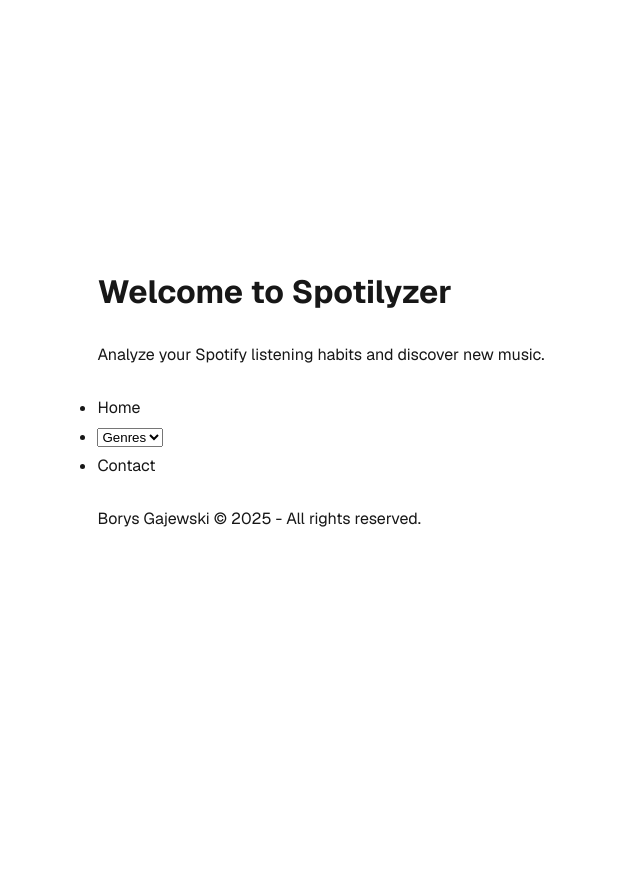
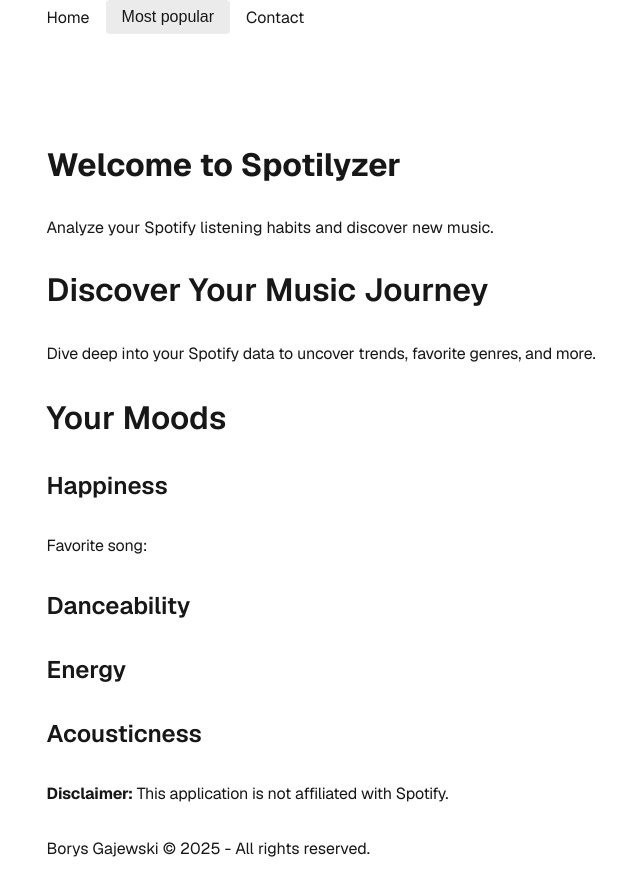
Before and after one commit to lis531/Spotilyzer, a Next.js app: page / in a window 1280 px wide. Shown: the top 896 px of the page, without its empty margins (319-959 px from the left). Before the commit the page ends 800 px from the top, so only its background shows below. Built offline with nearby package versions, Linux system fonts and the light colour scheme.

Commit message:
Update
Initial layout

```diff
--- a/package.json
+++ b/package.json
@@ -9,7 +9,7 @@
     "lint": "next lint"
   },
   "dependencies": {
-    "framer-motion": "^12.23.9",
+    "framer-motion": "^12.23.12",
     "next": "15.4.4",
     "react": "19.1.0",
     "react-dom": "19.1.0"
--- a/src/app/page.module.css
+++ b/src/app/page.module.css
@@ -11,7 +11,7 @@
   align-items: center;
   justify-items: center;
   min-height: 100svh;
-  padding: 80px;
+  padding: 60px;
   gap: 64px;
   font-family: var(--font-geist-sans);
 }
@@ -34,134 +34,67 @@
   grid-row-start: 2;
 }
 
-.main ol {
-  font-family: var(--font-geist-mono);
-  padding-left: 0;
-  margin: 0;
-  font-size: 14px;
+.nav {
+  position: fixed;
+  top: 0;
+  width: 100%;
+  display: flex;
+  gap: 16px;
+  align-items: center;
+}
+
+.text {
+  color: var(--foreground);
+  font-size: 16px;
   line-height: 24px;
   letter-spacing: -0.01em;
-  list-style-position: inside;
 }
 
-.main li:not(:last-of-type) {
-  margin-bottom: 8px;
+.h1 {
+  font-size: 32px;
+  line-height: 40px;
+  font-weight: 600;
+  margin: 0;
 }
 
-.main code {
-  font-family: inherit;
-  background: var(--gray-alpha-100);
-  padding: 2px 4px;
-  border-radius: 4px;
+.h2 {
+  font-size: 24px;
+  line-height: 32px;
   font-weight: 600;
+  margin: 0;
 }
 
-.ctas {
-  display: flex;
-  gap: 16px;
+.h3 {
+  font-size: 20px;
+  line-height: 28px;
+  font-weight: 600;
+  margin: 0;
 }
 
-.ctas a {
-  appearance: none;
-  border-radius: 128px;
-  height: 48px;
-  padding: 0 20px;
-  border: 1px solid transparent;
-  transition:
-    background 0.2s,
-    color 0.2s,
-    border-color 0.2s;
+.button {
+  padding: 8px 16px;
+  border-radius: 4px;
+  border: none;
+  font-size: 16px;
+  font-weight: 500;
   cursor: pointer;
-  display: flex;
-  align-items: center;
-  justify-content: center;
-  font-size: 16px;
-  line-height: 20px;
-  font-weight: 500;
+  background-color: var(--gray-alpha-200);
+  color: var(--foreground);
+  transition: background-color 0.2s ease-in-out;
 }
 
-a.primary {
-  background: var(--foreground);
-  color: var(--background);
-  gap: 8px;
-}
-
-a.secondary {
-  border-color: var(--gray-alpha-200);
-  min-width: 158px;
-}
-
-.footer {
-  grid-row-start: 3;
-  display: flex;
-  gap: 24px;
-}
-
-.footer a {
-  display: flex;
-  align-items: center;
-  gap: 8px;
-}
-
-.footer img {
-  flex-shrink: 0;
-}
-
-/* Enable hover only on non-touch devices */
-@media (hover: hover) and (pointer: fine) {
-  a.primary:hover {
-    background: var(--button-primary-hover);
-    border-color: transparent;
-  }
-
-  a.secondary:hover {
-    background: var(--button-secondary-hover);
-    border-color: transparent;
-  }
-
-  .footer a:hover {
-    text-decoration: underline;
-    text-underline-offset: 4px;
+.dropdownList {
+  position: absolute;
+  top: 100%;
+  left: 0;
+  background-color: var(--background);
+  border-radius: 4px;
+  box-shadow: 0 2px 8px rgba(0, 0, 0, 0.1);
+  padding: 8px;
+  z-index: 1000;
+  & > li {
+    padding: 8px 16px;
+    cursor: pointer;
+    transition: background-color 0.2s ease-in-out;
   }
 }
-
-@media (max-width: 600px) {
-  .page {
-    padding: 32px;
-    padding-bottom: 80px;
-  }
-
-  .main {
-    align-items: center;
-  }
-
-  .main ol {
-    text-align: center;
-  }
-
-  .ctas {
-    flex-direction: column;
-  }
-
-  .ctas a {
-    font-size: 14px;
-    height: 40px;
-    padding: 0 16px;
-  }
-
-  a.secondary {
-    min-width: auto;
-  }
-
-  .footer {
-    flex-wrap: wrap;
-    align-items: center;
-    justify-content: center;
-  }
-}
-
-@media (prefers-color-scheme: dark) {
-  .logo {
-    filter: invert();
-  }
-}
--- a/src/app/page.tsx
+++ b/src/app/page.tsx
@@ -1,7 +1,12 @@
+"use client";
 import Image from "next/image";
 import styles from "./page.module.css";
+import { use, useState } from "react";
+import { motion, AnimatePresence } from "framer-motion";
 
 export default function Home() {
+  const [showPopular, setShowPopular] = useState(false);
+
   return (
     <div className={styles.page}>
       <main className={styles.main}>
@@ -10,22 +15,77 @@ export default function Home() {
           Analyze your Spotify listening habits and discover new music.
         </p>
         <nav className={styles.nav}>
-          <ul>
-            <li>
-              <a href="#">Home</a>
-            </li>
-            <li>
-              <select title="Most popular">
-                <option value="genres">Genres</option>
-                <option value="artists">Artists</option>
-                <option value="tracks">Tracks</option>
-              </select>
-            </li>
-            <li>
-              <a href="#">Contact</a>
-            </li>
-          </ul>
+          <a href="#">Home</a>
+          <button className={styles.button} onClick={() => setShowPopular(!showPopular)}>Most popular</button>
+          <AnimatePresence>
+            {showPopular && (
+              <motion.ul
+                className={styles.dropdownList}
+                initial={{ opacity: 0, y: -10, scale: 0.95 }}
+                animate={{ opacity: 1, y: 0, scale: 1 }}
+                exit={{ opacity: 0, y: -10, scale: 0.95 }}
+                transition={{
+                  duration: 0.3,
+                  ease: "easeOut",
+                  type: "spring",
+                  stiffness: 300,
+                  damping: 25
+                }}
+                style={{ overflow: "hidden" }}
+              >
+                <motion.li
+                  initial={{ opacity: 0, x: -20 }}
+                  animate={{ opacity: 1, x: 0 }}
+                  transition={{ delay: 0.1, duration: 0.2 }}
+                >
+                  <a href="#genres">Genres</a>
+                </motion.li>
+                <motion.li
+                  initial={{ opacity: 0, x: -20 }}
+                  animate={{ opacity: 1, x: 0 }}
+                  transition={{ delay: 0.15, duration: 0.2 }}
+                >
+                  <a href="#artists">Artists</a>
+                </motion.li>
+                <motion.li
+                  initial={{ opacity: 0, x: -20 }}
+                  animate={{ opacity: 1, x: 0 }}
+                  transition={{ delay: 0.2, duration: 0.2 }}
+                >
+                  <a href="#tracks">Tracks</a>
+                </motion.li>
+              </motion.ul>
+            )}
+          </AnimatePresence>
+          <a href="#contact">Contact</a>
         </nav>
+        <h1 className={styles.h1}>
+          Discover Your Music Journey
+        </h1>
+        <p className={styles.text}>
+          Dive deep into your Spotify data to uncover trends, favorite genres, and more.
+        </p>
+        <h1 className={styles.h1}>
+          Your Moods
+        </h1>
+        <h2 className={styles.h2}>
+          Happiness
+        </h2>
+        <p className={styles.text}>
+          Favorite song:
+        </p>
+        <h2 className={styles.h2}>
+          Danceability
+        </h2>
+        <h2 className={styles.h2}>
+          Energy
+        </h2>
+        <h2 className={styles.h2}>
+          Acousticness
+        </h2>
+        <p className={styles.text}>
+          <strong>Disclaimer:</strong> This application is not affiliated with Spotify.
+        </p>
         <p className={styles.footer}>
           Borys Gajewski &copy; {new Date().getFullYear()} - All rights reserved.
         </p>
```
Also changed, not shown: 2 other files (tests, documents, lock files or other folders).
